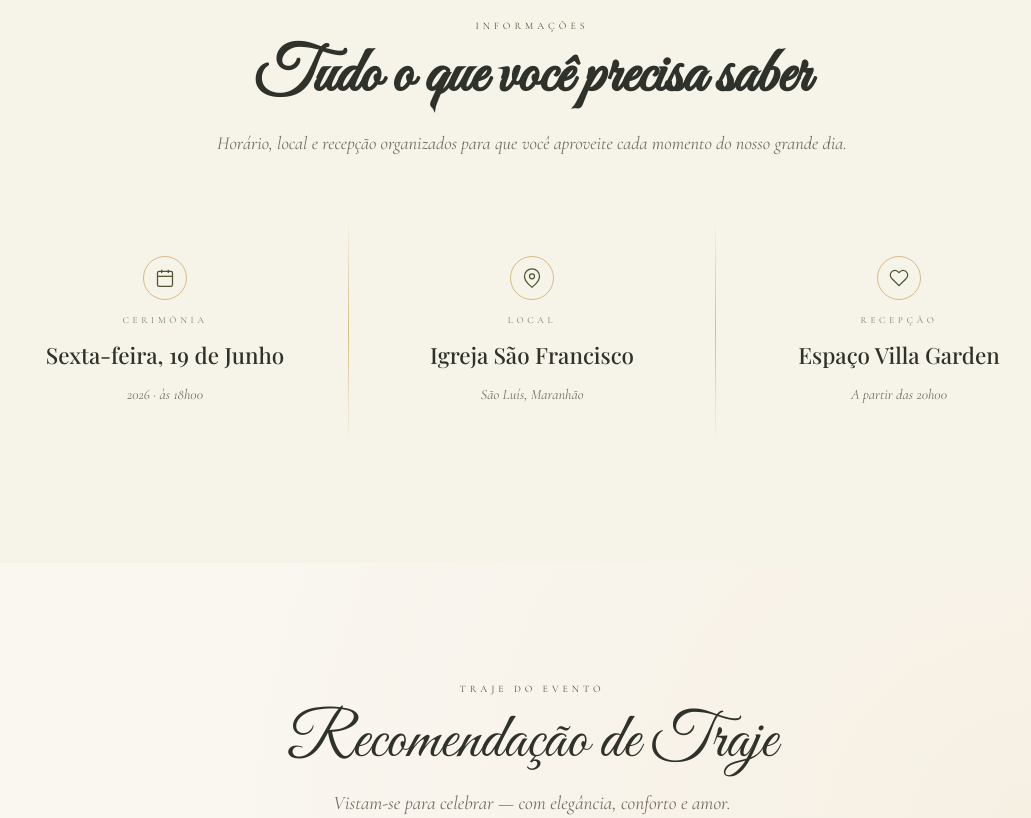
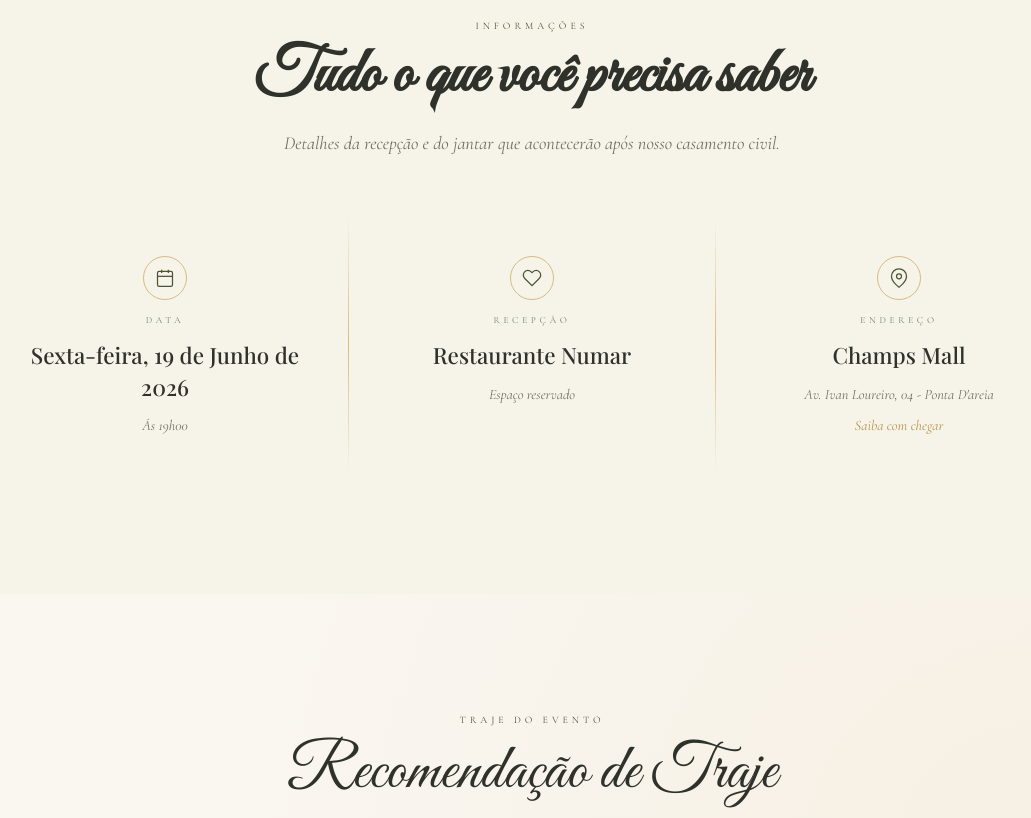
Before and after one commit to YtaloSauham/Site, a plain HTML site: page index.html in a window 1280 px wide. Shown: the part 900-1718 px from the top of the page, without its empty margins (108-1139 px from the left). Drawn offline with nearby package versions, Linux system fonts and the light colour scheme; a web font is replaced by a local one.

Commit message:
fix: atualizar informações da seção de detalhes e ajustar estilo do cursor

```diff
--- a/index.html
+++ b/index.html
@@ -54,7 +54,6 @@
       font-family: var(--body);
       font-size: clamp(16px, 1.2vw, 20px);
       overflow-x: hidden;
-       cursor: none;
       -webkit-font-smoothing: antialiased;
     }
 
@@ -82,6 +81,7 @@
       z-index: 10000;
       transform: translate(-50%, -50%);
       transition: transform 0.1s, width 0.3s var(--ease-silk), height 0.3s var(--ease-silk), background 0.3s;
+      display: none;
     }
     .cursor-ring {
       position: fixed;
@@ -93,6 +93,7 @@
       transform: translate(-50%, -50%);
       transition: transform 0.15s var(--ease-silk), width 0.4s var(--ease-silk), height 0.4s var(--ease-silk), opacity 0.4s;
       opacity: 0.65;
+      display: none;
     }
 
     /* ═══════════════════════════════════════════
@@ -424,6 +425,13 @@
       color: var(--ink-lt);
     }
 
+    .detail-sub a {
+      color: var(--gold);
+      text-decoration: inherit;
+      border-bottom: 1px solid transparent;
+      transition: border-color 0.3s;
+    }
+
     /* ─── DRESS CODE ─────────── */
     #dress-code {
       background: var(--cream);
@@ -673,7 +681,7 @@
     <!-- Subtitle -->
     <div class="cover-subtitle">
       Convidam você para celebrar o seu<br/>
-      casamento em 19 de Junho de 2026
+      casamento
     </div>
 
     <!-- Bottom rule -->
@@ -713,7 +721,7 @@
   <div class="details-intro fade-in-up">
     <span class="section-label">Informações</span>
     <h2 class="details-title">Tudo o que você precisa saber</h2>
-    <p class="details-copy">Horário, local e recepção organizados para que você aproveite cada momento do nosso grande dia.</p>
+    <p class="details-copy">Detalhes da recepção e do jantar que acontecerão após nosso casamento civil.</p>
   </div>
   <div class="details-grid">
     <div class="detail-block" id="db1">
@@ -723,9 +731,20 @@
           <line x1="8" y1="2" x2="8" y2="6"/><line x1="3" y1="10" x2="21" y2="10"/>
         </svg>
       </div>
-      <div class="detail-label">Cerimônia</div>
-      <div class="detail-value">Sexta-feira, 19 de Junho</div>
-      <div class="detail-sub">2026 · às 18h00</div>
+      <div class="detail-label">Data</div>
+      <div class="detail-value">Sexta-feira, 19 de Junho de 2026</div>
+      <div class="detail-sub">Ás 19h00</div>
+    </div>
+     <div class="details-divider-v"></div>
+    <div class="detail-block" id="db3">
+      <div class="detail-icon">
+        <svg width="20" height="20" viewBox="0 0 24 24" fill="none" stroke="currentColor" stroke-width="1.5">
+          <path d="M20.84 4.61a5.5 5.5 0 0 0-7.78 0L12 5.67l-1.06-1.06a5.5 5.5 0 0 0-7.78 7.78l1.06 1.06L12 21.23l7.78-7.78 1.06-1.06a5.5 5.5 0 0 0 0-7.78z"/>
+        </svg>
+      </div>
+      <div class="detail-label">Recepção</div>
+      <div class="detail-value">Restaurante Numar</div>
+      <div class="detail-sub">Espaço reservado</div>
     </div>
     <div class="details-divider-v"></div>
     <div class="detail-block" id="db2">
@@ -735,21 +754,14 @@
           <circle cx="12" cy="10" r="3"/>
         </svg>
       </div>
-      <div class="detail-label">Local</div>
-      <div class="detail-value">Igreja São Francisco</div>
-      <div class="detail-sub">São Luís, Maranhão</div>
+     <div class="detail-label">Endereço</div>
+      <div class="detail-value">Champs Mall</div>
+      <div class="detail-sub">Av. Ivan Loureiro, 04 - Ponta D'areia</div>
+      <div class="detail-sub">
+        <a href="https://www.google.com/maps/place/Numar/@-2.4991278,-44.311619,17z/data=!3m1!4b1!4m6!3m5!1s0x7f68d00789ec7a9:0x91413b25a3e33eb5!8m2!3d-2.4991278!4d-44.311619!16s%2Fg%2F11y7t_yr50?entry=ttu&g_ep=EgoyMDI2MDUwNi4wIKXMDSoASAFQAw%3D%3D">
+          Saiba com chegar</a></div>
     </div>
-    <div class="details-divider-v"></div>
-    <div class="detail-block" id="db3">
-      <div class="detail-icon">
-        <svg width="20" height="20" viewBox="0 0 24 24" fill="none" stroke="currentColor" stroke-width="1.5">
-          <path d="M20.84 4.61a5.5 5.5 0 0 0-7.78 0L12 5.67l-1.06-1.06a5.5 5.5 0 0 0-7.78 7.78l1.06 1.06L12 21.23l7.78-7.78 1.06-1.06a5.5 5.5 0 0 0 0-7.78z"/>
-        </svg>
-      </div>
-      <div class="detail-label">Recepção</div>
-      <div class="detail-value">Espaço Villa Garden</div>
-      <div class="detail-sub">A partir das 20h00</div>
-    </div>
+
   </div>
 </section>
 
@@ -866,6 +878,10 @@ function () {
       const cursor     = document.getElementById('cursor');
       const cursorRing = document.getElementById('cursor-ring');
 
+      cursor.style.display = 'block';
+      cursorRing.style.display = 'block';
+      document.body.style.cursor = 'none';
+
       document.addEventListener('mousemove', (e) => {
         cursor.style.left     = e.clientX + 'px';
         cursor.style.top      = e.clientY + 'px';
```
